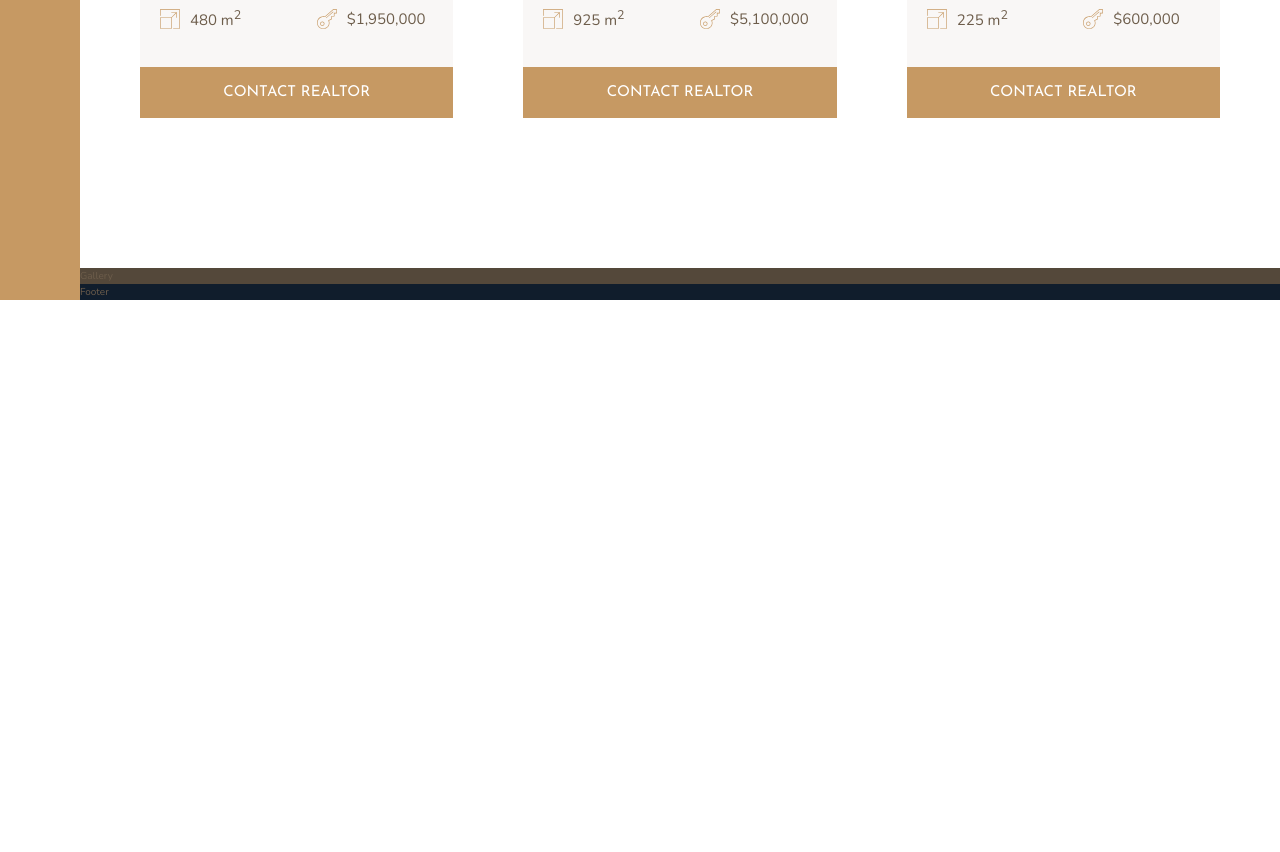
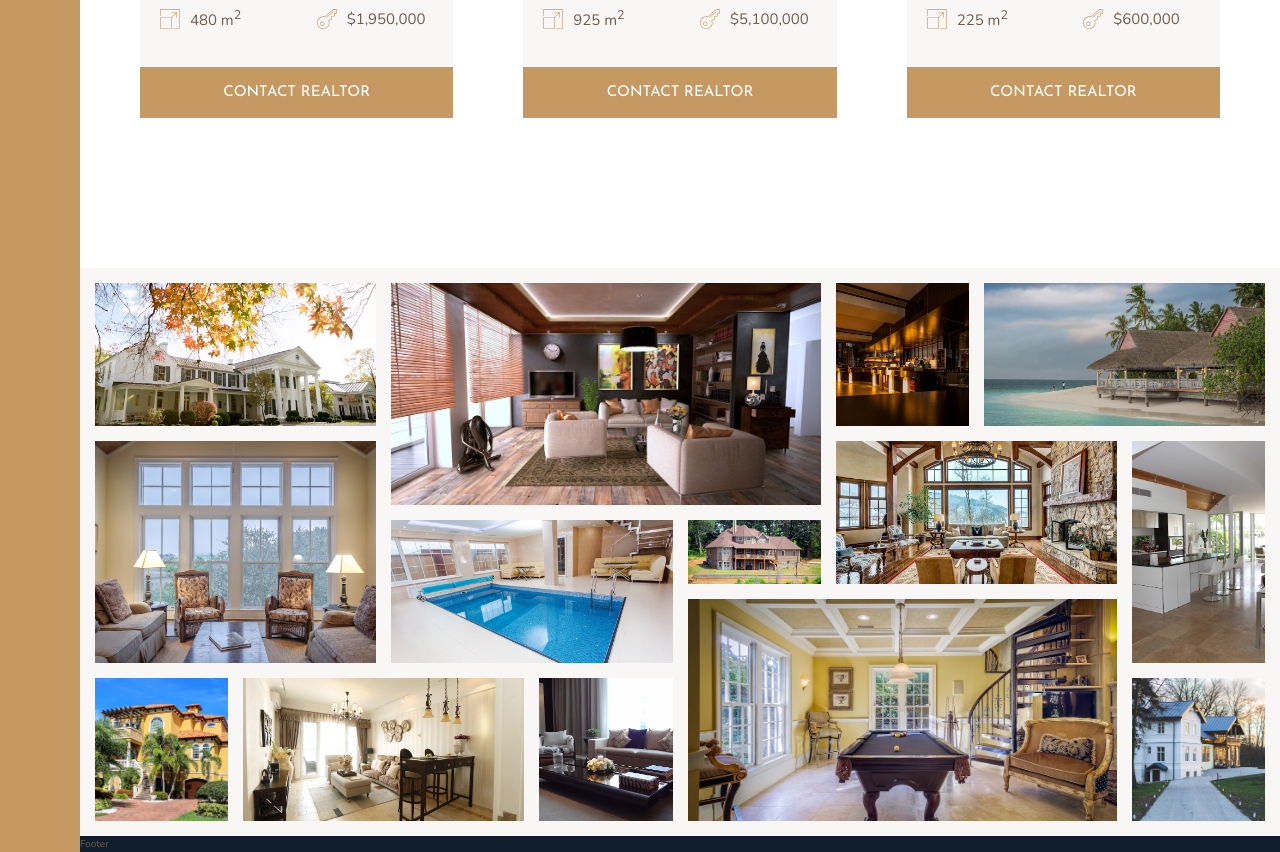
Before and after one commit to uptheirons78/nexter, a website: page index.html in a window 1280 px wide. Shown: the part 2804-3656 px from the top of the page. Before the commit the page ends 3104 px from the top, so only its background shows below. Drawn offline with nearby package versions, Linux system fonts and the light colour scheme.

Commit message:
finished gallery section

```diff
--- a/index.html
+++ b/index.html
@@ -13,11 +13,12 @@
   </head>
 
   <body class="container">
-    <div class="sidebar">Sidebar</div>
 
-    <header class="header">Header</header>
+    <div class="sidebar">Sidebar</div><!-- SIDEBAR -->
 
-    <div class="realtors">Top 3 realtors</div>
+    <header class="header">Header</header><!-- HEADER -->
+
+    <div class="realtors">Top 3 realtors</div><!-- REALTORS -->
 
     <section class="features">
       <div class="feature">
@@ -59,12 +60,12 @@
           veritatis.
         </p>
       </div>
-    </section>
+    </section><!-- FEAURES -->
 
     <div class="story__pictures">
       <img src="img/story-1.jpeg" alt="Couple with new house" class="story__img--1" />
       <img src="img/story-2.jpeg" alt="New house" class="story__img--2" />
-    </div>
+    </div><!-- STORY PICTURES -->
 
     <div class="story__content">
       <h3 class="heading-3 mb-sm">Happy Customers</h3>
@@ -74,7 +75,7 @@
         eius vitae assumenda impedit, ab deleniti suscipit, voluptatem eos adipisci?
       </p>
       <button class="btn">Find your own home</button>
-    </div>
+    </div><!-- STORY CONTENT -->
 
     <section class="homes">
       <div class="home">
@@ -214,10 +215,68 @@
         </div>
         <button class="btn home__btn">Contact Realtor</button>
       </div>
-    </section>
+    </section><!-- HOMES -->
 
-    <section class="gallery">Gallery</section>
+    <section class="gallery">
 
-    <footer class="footer">Footer</footer>
+      <figure class="gallery__item gallery__item--1">
+        <img src="img/gal-1.jpeg" alt="Gallery Image 1" class="gallery__img">
+      </figure> <!-- gallery__item--1 -->
+
+      <figure class="gallery__item gallery__item--2">
+        <img src="img/gal-2.jpeg" alt="Gallery Image 2" class="gallery__img">
+      </figure> <!-- gallery__item--2 -->
+
+      <figure class="gallery__item gallery__item--3">
+        <img src="img/gal-3.jpeg" alt="Gallery Image 3" class="gallery__img">
+      </figure> <!-- gallery__item--3 -->
+
+      <figure class="gallery__item gallery__item--4">
+        <img src="img/gal-4.jpeg" alt="Gallery Image 4" class="gallery__img">
+      </figure> <!-- gallery__item--4 -->
+
+      <figure class="gallery__item gallery__item--5">
+        <img src="img/gal-5.jpeg" alt="Gallery Image 5" class="gallery__img">
+      </figure> <!-- gallery__item--5 -->
+
+      <figure class="gallery__item gallery__item--6">
+        <img src="img/gal-6.jpeg" alt="Gallery Image 6" class="gallery__img">
+      </figure> <!-- gallery__item--6 -->
+
+      <figure class="gallery__item gallery__item--7">
+        <img src="img/gal-7.jpeg" alt="Gallery Image 7" class="gallery__img">
+      </figure> <!-- gallery__item--7 -->
+
+      <figure class="gallery__item gallery__item--8">
+        <img src="img/gal-8.jpeg" alt="Gallery Image 8" class="gallery__img">
+      </figure> <!-- gallery__item--8 -->
+
+      <figure class="gallery__item gallery__item--9">
+        <img src="img/gal-9.jpeg" alt="Gallery Image 9" class="gallery__img">
+      </figure> <!-- gallery__item--9 -->
+
+      <figure class="gallery__item gallery__item--10">
+        <img src="img/gal-10.jpeg" alt="Gallery Image 10" class="gallery__img">
+      </figure> <!-- gallery__item--10 -->
+
+      <figure class="gallery__item gallery__item--11">
+        <img src="img/gal-11.jpeg" alt="Gallery Image 11" class="gallery__img">
+      </figure> <!-- gallery__item--11 -->
+
+      <figure class="gallery__item gallery__item--12">
+        <img src="img/gal-12.jpeg" alt="Gallery Image 12" class="gallery__img">
+      </figure> <!-- gallery__item--12 -->
+
+      <figure class="gallery__item gallery__item--13">
+        <img src="img/gal-13.jpeg" alt="Gallery Image 13" class="gallery__img">
+      </figure> <!-- gallery__item--13 -->
+
+      <figure class="gallery__item gallery__item--14">
+        <img src="img/gal-14.jpeg" alt="Gallery Image 14" class="gallery__img">
+      </figure> <!-- gallery__item--14 -->
+
+    </section><!-- GALLERY -->
+
+    <footer class="footer">Footer</footer><!-- FOOTER -->
   </body>
 </html>
--- a/package.json
+++ b/package.json
@@ -5,7 +5,7 @@
   "main": "index.js",
   "scripts": {
     "watch:sass": "node-sass sass/main.scss css/style.css -w",
-    "devserver": "live-server --browser=firefox",
+    "devserver": "live-server",
     "start": "npm-run-all --parallel devserver watch:sass",
     "compile:sass": "node-sass sass/main.scss css/style.comp.css",
     "prefix:css": "postcss --use autoprefixer -b 'last 10 versions' css/style.comp.css -o css/style.prefix.css",
--- a/sass/_gallery.scss
+++ b/sass/_gallery.scss
@@ -1,4 +1,92 @@
 .gallery {
-  background-color: $color-grey-dark-1;
+  background-color: $color-grey-light-1;
   grid-column: full-start / full-end;
+
+  display: grid;
+  grid-template-columns: repeat(8, 1fr);
+  grid-template-rows: repeat(7, 5vw);
+  grid-gap: 1.5rem;
+  padding: 1.5rem;
+
+  &__item {
+
+    &--1 {
+      grid-row: 1 / span 2;
+      grid-column: 1 / span 2;
+    }
+
+    &--2 {
+      grid-row: 1 / 4;
+      grid-column: 3 / 6;
+    }
+
+    &--3 {
+      grid-row: 1 / 3;
+      grid-column: 6 / 7;
+    }
+
+    &--4 {
+      grid-row: 1 / 3;
+      grid-column: 7 / 9;
+    }
+
+    &--5 {
+      grid-row: 3 / 6;
+      grid-column: 1 / 3;
+    }
+
+    &--6 {
+      grid-row: 4 / 6;
+      grid-column: 3 / 5;
+    }
+
+    &--7 {
+      grid-row: 4 / 5;
+      grid-column: 5 / 6;
+    }
+
+    &--8 {
+      grid-row: 3 / 5;
+      grid-column: 6 / 8;
+    }
+
+    &--9 {
+      grid-row: 3 / 6;
+      grid-column: 8 / 9;
+    }
+
+    &--10 {
+      grid-row: 6 / 8;
+      grid-column: 1 / 2;
+    }
+
+    &--11 {
+      grid-row: 6 / 8;
+      grid-column: 2 / 4;
+    }
+
+    &--12 {
+      grid-row: 6 / 8;
+      grid-column: 4 / 5;
+    }
+
+    &--13 {
+      grid-row: 5 / 8;
+      grid-column: 5 / 8;
+    }
+
+    &--14 {
+      grid-row: 6 / 8;
+      grid-column: 8 / 9;
+    }
+
+
+  }
+
+  &__img {
+    width: 100%;
+    height: 100%;
+    object-fit: cover;
+    display: block;
+  }
 }
```
Also changed, not shown: css/style.css, 1 other file.
